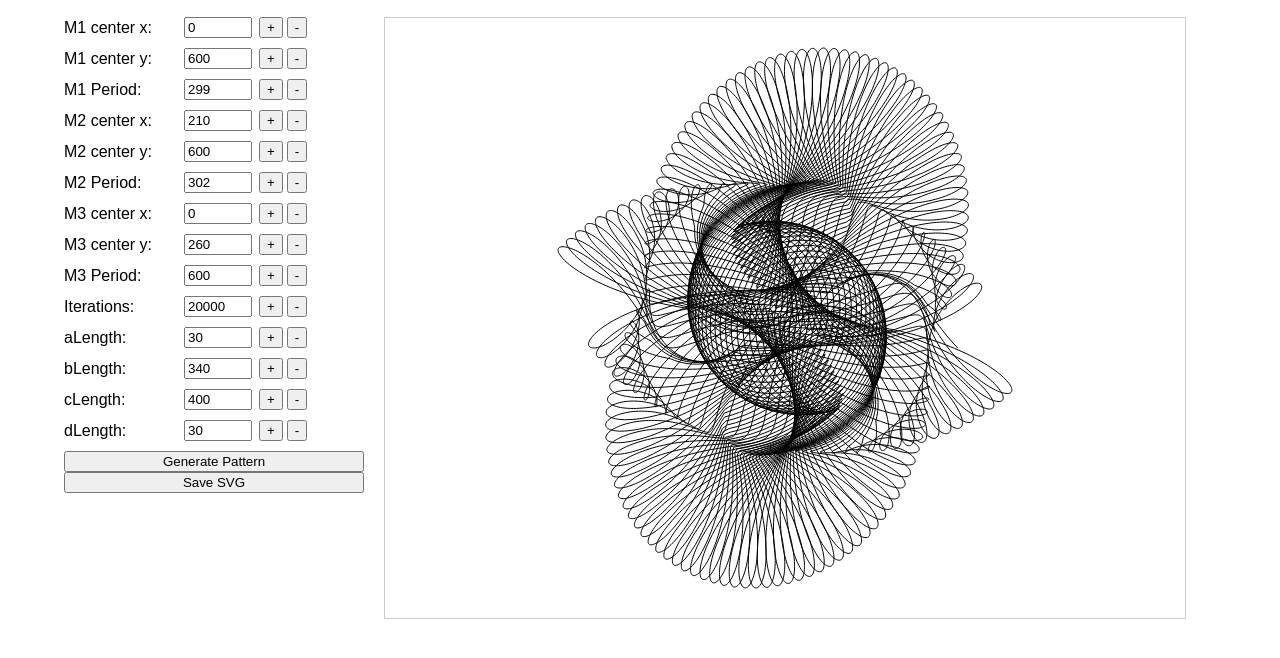
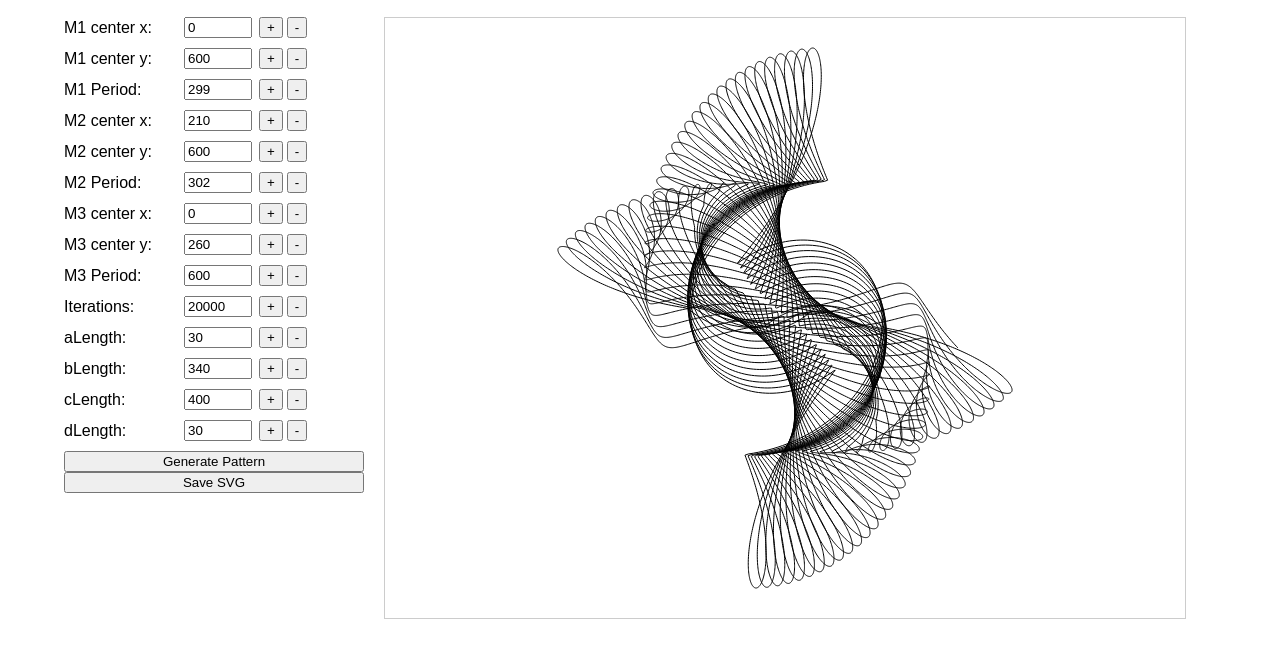
Before and after one commit to Chojins/Guilloche-Designer-Web, a plain HTML site: page Guilloche_Designer.html in a window 1280 px wide. Both pictures are taken after a click on the button "Generate Pattern". Shown: the part 60-718 px from the top of the page. Drawn offline with Linux system fonts and the light colour scheme.

Commit message:
change timestep to 1

```diff
--- a/Guilloche_Designer.html
+++ b/Guilloche_Designer.html
@@ -278,7 +278,7 @@
                 XPointList.push(xpen);
                 YPointList.push(ypen);
 
-                t += 2; // Time step
+                t += 1; // Time step
             }
             return { XPointList, YPointList };
         }
```
